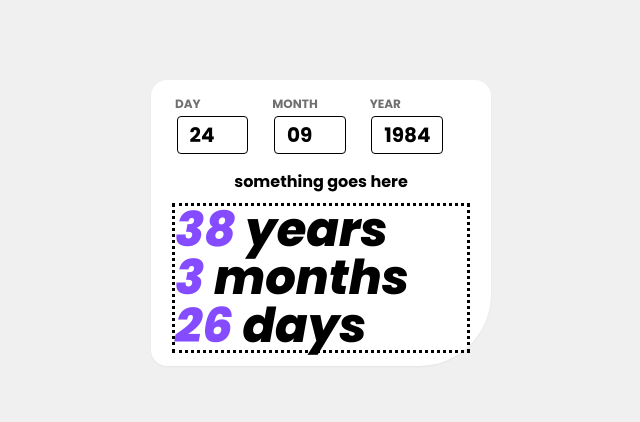
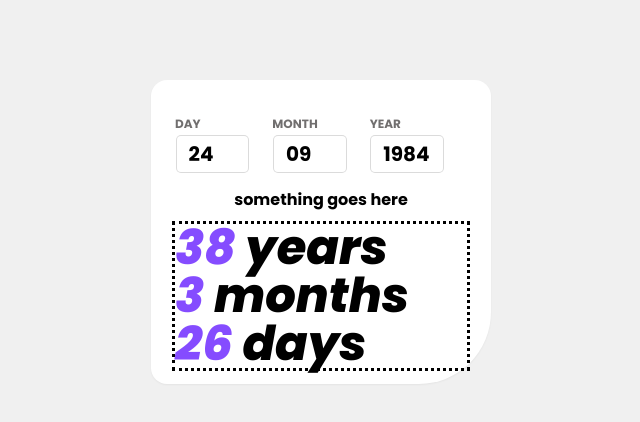
Before and after one commit to TheMcnafaha/frontend-mentor-age-calc, a Next.js app: page / in a window 1280 px wide. Shown: the top 422 px of the page, without its empty margins (319-959 px from the left). Built offline with nearby package versions, Linux system fonts and the light colour scheme.

Commit message:
added css to form's input border

```diff
--- a/src/pages/index.tsx
+++ b/src/pages/index.tsx
@@ -10,41 +10,37 @@ const Home: NextPage = () => {
         <meta name="description" content="Generated by create-t3-app" />
         <link rel="icon" href="/calculator-svgrepo-com.svg" />
       </Head>
-      <main className="font-['Poppins']  flex flex-col  min-h-screen  items-center bg-template_off_white">
+      <main className="flex  min-h-screen flex-col  items-center  bg-template_off_white font-['Poppins']">
         <CalendarComponent />
       </main>
     </>
   );
 };
 
-
-function CalendarComponent(){
-
-  return(
-
-    <div className=" mt-20 max-w-[340px] bg-[#fff] py-4 px-6 rounded-2xl rounded-br-[4.5em] shadow-sm">
+function CalendarComponent() {
+  return (
+    <div className=" mt-20 max-w-[340px] rounded-2xl rounded-br-[4.5em] bg-[#fff] px-6 py-4 shadow-sm">
       <AgeForm />
       <div>
         <p className="my-3 text-center">something goes here</p>
       </div>
       <DisplayResult />
     </div>
-
-  )
+  );
 }
 function AgeForm() {
   return (
     <>
-      <form action="" className="flex">
-        <div className="flex flex-col w-1/3 pr-5 ">
+      <form action="" className="flex mt-5">
+        <div className="flex w-1/3 flex-col pr-5 ">
           <label
             htmlFor="day"
-            className=" text-xs uppercase text-template_smokey_grey font-light"
+            className=" text-xs font-light uppercase text-template_smokey_grey"
           >
             Day
           </label>
           <input
-          className="text-xl border rounded ml-[.10rem] pl-3 py-1 m-1  "
+            className="m-1  ml-[.10rem] rounded py-1 pl-3 text-xl mix-blend-darken ring-1 ring-template_ligth_grey  "
             type="text"
             inputMode="numeric"
             pattern="d?d"
@@ -53,15 +49,15 @@ function AgeForm() {
           />
         </div>
 
-        <div className="flex flex-col w-1/3 pr-5 ">
+        <div className="flex w-1/3 flex-col pr-5 ">
           <label
             htmlFor="month"
-            className=" text-xs uppercase text-template_smokey_grey font-light"
+            className=" text-xs font-light uppercase text-template_smokey_grey"
           >
             Month
           </label>
           <input
-          className="text-xl border rounded ml-[.10rem] pl-3 py-1 m-1  "
+            className="m-1  ml-[.10rem] rounded py-1 pl-3 text-xl mix-blend-darken ring-1 ring-template_ligth_grey  "
             type="text"
             inputMode="numeric"
             pattern="d?d"
@@ -70,15 +66,15 @@ function AgeForm() {
           />
         </div>
 
-        <div className="flex flex-col w-1/3 pr-5 ">
+        <div className="flex w-1/3 flex-col pr-5 ">
           <label
             htmlFor="year"
-            className=" text-xs uppercase text-template_smokey_grey font-light"
+            className=" text-xs font-light uppercase text-template_smokey_grey"
           >
             Year
           </label>
           <input
-          className="text-xl border rounded ml-[.10rem] pl-3 py-1 m-1  "
+            className="m-1  ml-[.10rem] rounded  py-1 pl-3 text-xl mix-blend-darken ring-1 ring-template_ligth_grey  "
             type="text"
             inputMode="numeric"
             pattern="dddd"
```
Lines whose indentation alone changed are shown as unchanged.
